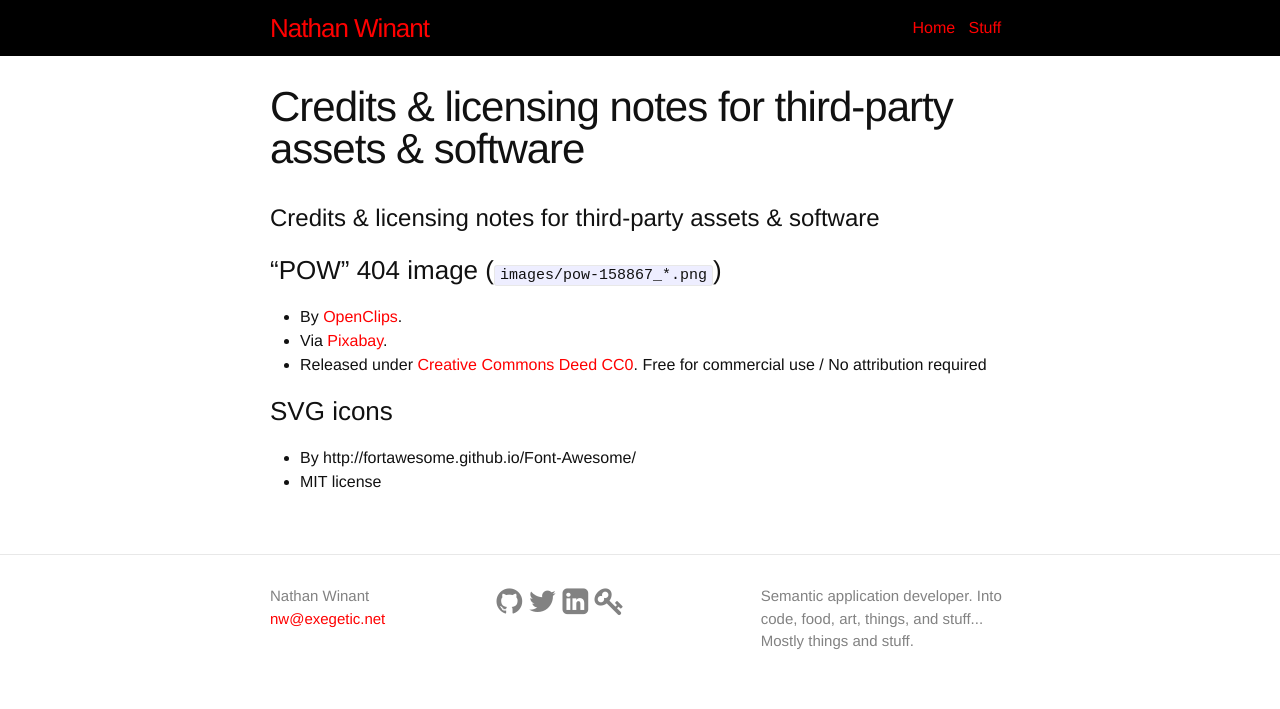
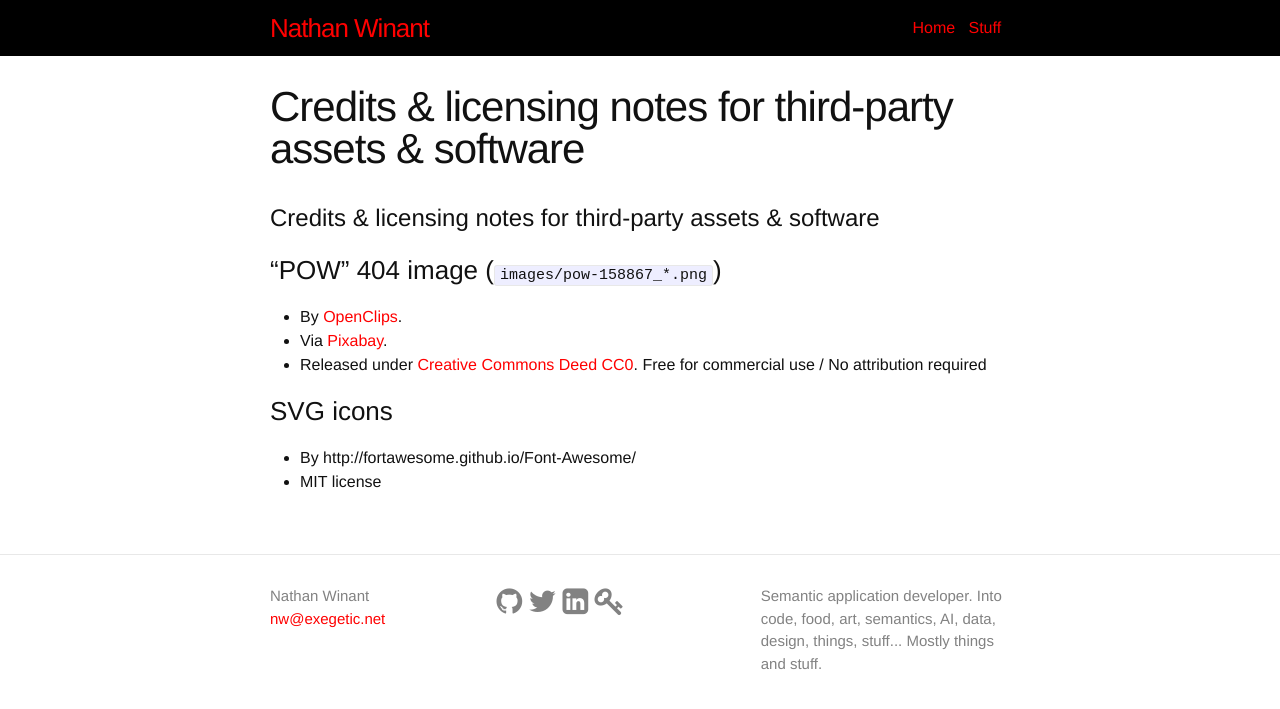
Before and after one commit to nwinant/nwinant.github.io, a Jekyll site: the page built from CREDIT.md, in a window 1280 px wide. Shown: the top 709 px of the page. Built offline with Jekyll 4.4.1, drawn with Linux system fonts in a browser that asks for light colours; nearby versions of some CDN libraries; our own code applies the rules of GitHub Pages for plain Markdown files.

Commit message:
Slightly expand description

```diff
--- a/_config.yml
+++ b/_config.yml
@@ -2,7 +2,7 @@
 title: Nathan Winant
 email: nw@exegetic.net
 description: > # this means to ignore newlines until "baseurl:"
-  Semantic application developer. Into code, food, art, things, and stuff... Mostly things and stuff.
+  Semantic application developer. Into code, food, art, semantics, AI, data, design, things, stuff... Mostly things and stuff.
 baseurl: "" # the subpath of your site, e.g. /blog/
 url: "http://exegetic.net" # the base hostname & protocol for your site
 
```
